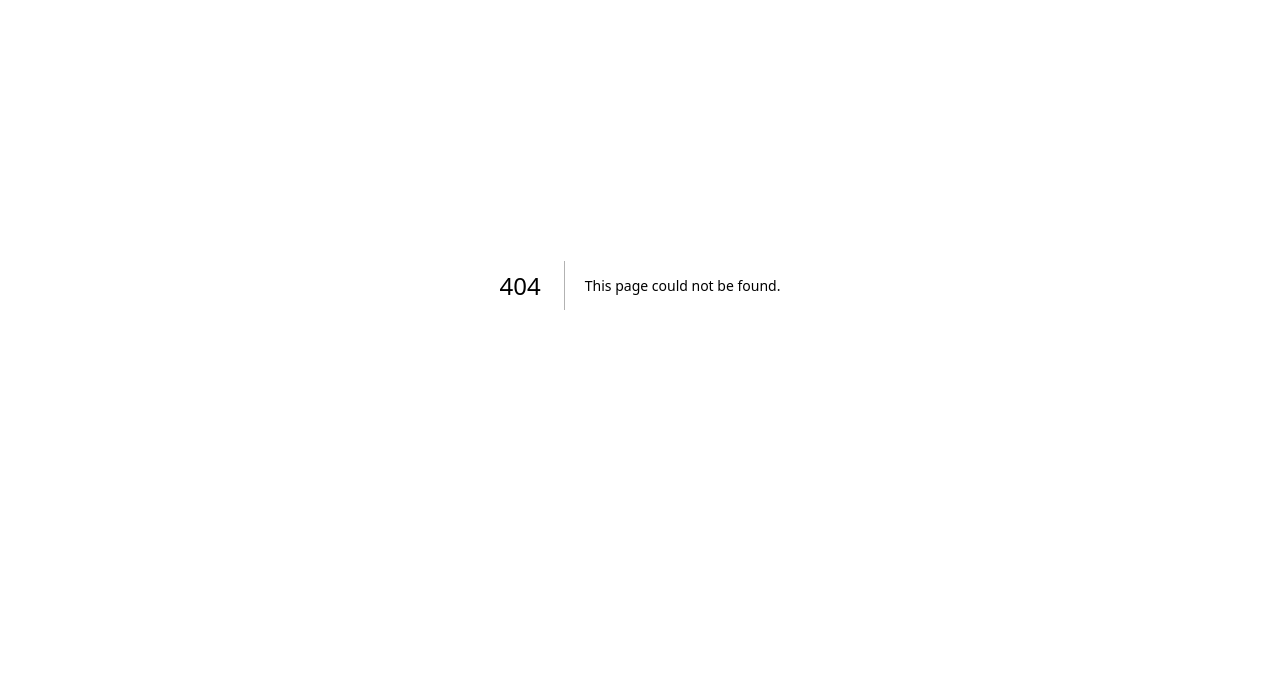
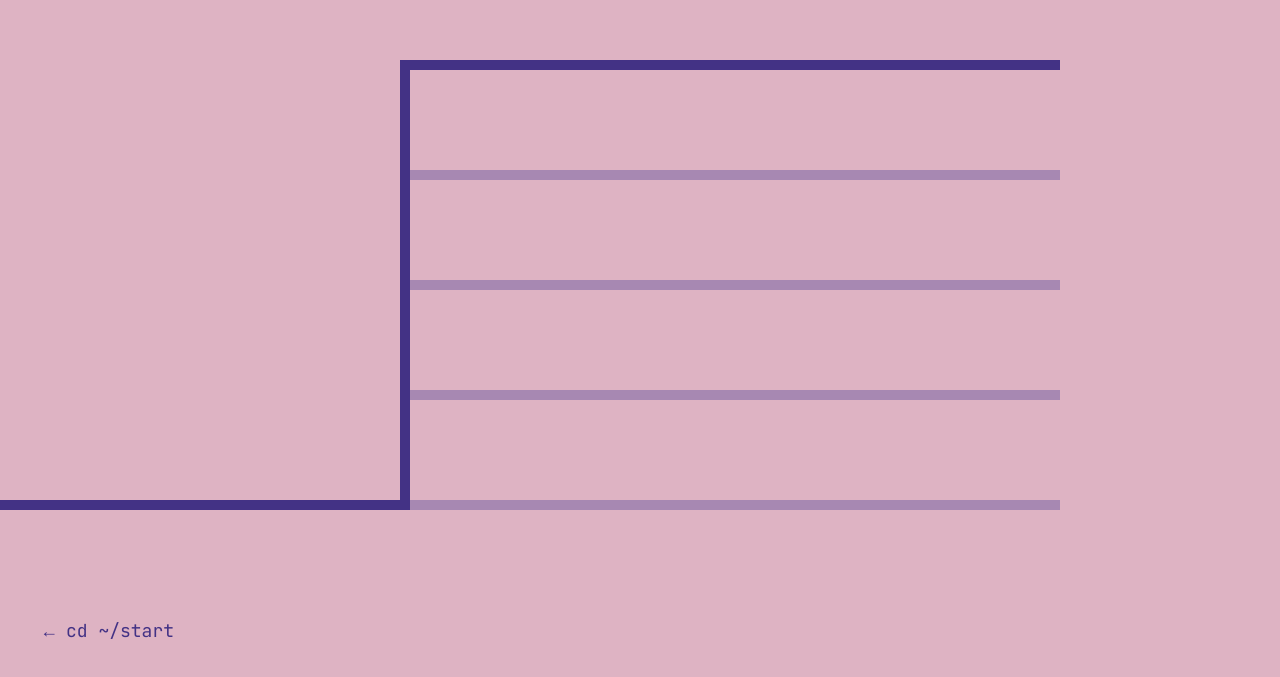
Before and after one commit to liluppis/portfolio_fe, a Next.js app: page /menu in a window 1280 px wide. Before the commit this address had no page. Shown: the part 115-792 px from the top of the page. Built offline with nearby package versions, Linux system fonts and the light colour scheme.

Commit message:
add: timeline component and menu page

```diff
--- a/src/app/globals.css
+++ b/src/app/globals.css
@@ -3,6 +3,7 @@
 @theme {
   --color-pink: #deb3c3;
   --color-purple: #433285;
+  --color-light-purple: #a788b2;
   --color-dark-purple: #241531;
   --color-comment: #6f556d;
   --color-orange: #241531;
--- /dev/null
+++ b/src/app/menu/page.tsx
@@ -0,0 +1,78 @@
+import Link from "next/link"
+import { TimelineLine } from "@/components/timeline"
+
+export default function Menu() {
+  return (
+    <main className="bg-pink min-h-screen flex flex-col justify-center items-start relative">
+      <div className="flex flex-row">
+        <div className="flex items-center mt-110">
+          <TimelineLine
+            direction="horizontal"
+            length="400px"
+            thickness="10px"
+            color="purple"
+          />
+        </div>
+        <div>
+          <TimelineLine
+            direction="vertical"
+            length="450px"
+            thickness="10px"
+            color="purple"
+          />
+        </div>
+        <div className="flex flex-col items-center gap-25">
+          <div>
+            <TimelineLine
+              direction="horizontal"
+              length="650px"
+              thickness="10px"
+              color="purple"
+            />
+          </div>
+          <div>
+            <TimelineLine
+              direction="horizontal"
+              length="650px"
+              thickness="10px"
+              color="light-purple"
+            />
+          </div>
+          <div>
+            <TimelineLine
+              direction="horizontal"
+              length="650px"
+              thickness="10px"
+              color="light-purple"
+            />
+          </div>
+          <div>
+            <TimelineLine
+              direction="horizontal"
+              length="650px"
+              thickness="10px"
+              color="light-purple"
+            />
+          </div>
+          <div>
+            <TimelineLine
+              direction="horizontal"
+              length="650px"
+              thickness="10px"
+              color="light-purple"
+            />
+          </div>
+        </div>
+      </div>
+      <div className="absolute bottom-10 left-10">
+        <Link
+          href="/"
+          className="flex items-center gap-2 text-purple font-mono text-lg"
+        >
+          <span>←</span>
+          <span>cd ~/start</span>
+        </Link>
+      </div>
+    </main>
+  )
+}
--- a/src/app/page.tsx
+++ b/src/app/page.tsx
@@ -1,11 +1,13 @@
 import Image from "next/image"
 import profile from "@/assets/lisaupperud.jpeg"
 import Link from "next/link"
+import { TimelineLine } from "@/components/timeline"
 
 export default function Home() {
   return (
-    <main className="bg-pink min-h-screen flex flex-col justify-center pl-50 gap-15">
+    <main className="bg-pink min-h-screen max-w-screen flex flex-col justify-center pl-50 gap-15 relative">
       <div className="flex flex-row items-center gap-20">
+        <div className="relative">
           <Image
             src={profile}
             alt="Lisa Upperud"
@@ -13,6 +15,15 @@ export default function Home() {
             height={300}
             className="rounded-full border-10 border-purple"
           />
+          <div className="absolute left-1/2 -translate-x-1/2 top-full">
+            <TimelineLine
+              direction="vertical"
+              length="177px"
+              thickness="10px"
+              color="purple"
+            />
+          </div>
+        </div>
         <div className="flex flex-col items-start gap-5">
           <h1 className="flex flex-col items-start text-5xl">
             <span className="text-dark-purple font-heading">HI</span>
@@ -34,12 +45,35 @@ export default function Home() {
           </div>
         </div>
       </div>
-      <div>
-        <Link href="/menu" className="group flex flex-row ml-150">
-          <span className="text-purple font-heading text-4xl whitespace-nowrap">
+
+      <div className="flex items-center ml-37 mt-23 gap-4">
+        <div className="flex items-center">
+          <TimelineLine
+            direction="horizontal"
+            length="400px"
+            thickness="10px"
+            color="purple"
+          />
+        </div>
+        <Link href="/menu" className="group">
+          <span className="inline-block text-purple font-heading text-4xl whitespace-nowrap group-hover:-skew-x-12 transition-transform duration-300 ease-in-out">
             EXPLORE MY PORTFOLIO
           </span>
         </Link>
+        <div className="flex items-center">
+          <TimelineLine
+            direction="horizontal"
+            length="250px"
+            thickness="10px"
+            color="purple"
+          />
+        </div>
+      </div>
+
+      <div className="absolute bottom-10 left-10">
+        <p className="font-mono text-comment text-sm">
+          // status: open to learn
+        </p>
       </div>
     </main>
   )
--- /dev/null
+++ b/src/components/timeline.tsx
@@ -0,0 +1,157 @@
+import React from "react"
+
+export interface TimelineSegment {
+  direction: "vertical" | "horizontal"
+  length: string
+  className?: string
+}
+
+export interface TimelineBranch {
+  position: string
+  length: string
+  direction: "left" | "right" | "up" | "down"
+  className?: string
+}
+
+export interface TimelineProps {
+  segments?: TimelineSegment[]
+  branches?: TimelineBranch[]
+  className?: string
+  thickness?: string
+  color?: string
+  children?: React.ReactNode
+}
+
+/**
+ * Flexible Timeline component for creating visual line elements
+ * Can be used for various layouts: vertical timelines, horizontal connectors, L-shapes, etc.
+ */
+export const Timeline: React.FC<TimelineProps> = ({
+  segments = [],
+  branches = [],
+  className = "",
+  thickness = "10px",
+  color = "purple",
+  children,
+}) => {
+  return <div className={`relative ${className}`}>{children}</div>
+}
+
+export interface TimelineLineProps {
+  direction: "vertical" | "horizontal"
+  length?: string
+  thickness?: string
+  color?: string
+  className?: string
+  style?: React.CSSProperties
+}
+
+/**
+ * Basic line primitive for building timelines
+ */
+export const TimelineLine: React.FC<TimelineLineProps> = ({
+  direction,
+  length = "100%",
+  thickness = "10px",
+  color = "purple",
+  className = "",
+  style = {},
+}) => {
+  const isVertical = direction === "vertical"
+
+  // Map color names to actual hex values
+  const colorMap: Record<string, string> = {
+    purple: "#433285",
+    "dark-purple": "#241531",
+    "light-purple": "#a788b2",
+    pink: "#deb3c3",
+    orange: "#241531",
+    "light-orange": "#eb988c",
+  }
+
+  const bgColor = colorMap[color] || color
+
+  return (
+    <div
+      className={className}
+      style={{
+        width: isVertical ? thickness : length,
+        height: isVertical ? length : thickness,
+        backgroundColor: bgColor,
+        ...style,
+      }}
+    />
+  )
+}
+
+export interface TimelineNodeProps {
+  size?: string
+  color?: string
+  className?: string
+  children?: React.ReactNode
+}
+
+/**
+ * Node/dot element for timeline markers
+ */
+export const TimelineNode: React.FC<TimelineNodeProps> = ({
+  size = "20px",
+  color = "purple",
+  className = "",
+  children,
+}) => {
+  // Map color names to actual hex values
+  const colorMap: Record<string, string> = {
+    purple: "#433285",
+    "dark-purple": "#241531",
+    pink: "#deb3c3",
+    orange: "#241531",
+    "light-orange": "#eb988c",
+  }
+
+  const bgColor = colorMap[color] || color
+
+  return (
+    <div
+      className={`rounded-full flex items-center justify-center ${className}`}
+      style={{ width: size, height: size, backgroundColor: bgColor }}
+    >
+      {children}
+    </div>
+  )
+}
+
+export interface TimelineBranchProps {
+  direction: "left" | "right" | "up" | "down"
+  length?: string
+  thickness?: string
+  color?: string
+  className?: string
+  children?: React.ReactNode
+}
+
+/**
+ * Branch element that extends from a main timeline
+ */
+export const TimelineBranch: React.FC<TimelineBranchProps> = ({
+  direction,
+  length = "100px",
+  thickness = "10px",
+  color = "purple",
+  className = "",
+  children,
+}) => {
+  const isHorizontal = direction === "left" || direction === "right"
+
+  return (
+    <div className={`flex items-center ${className}`}>
+      <TimelineLine
+        direction={isHorizontal ? "horizontal" : "vertical"}
+        length={length}
+        thickness={thickness}
+        color={color}
+      />
+      {children}
+    </div>
+  )
+}
```
Lines whose indentation alone changed are shown as unchanged.
